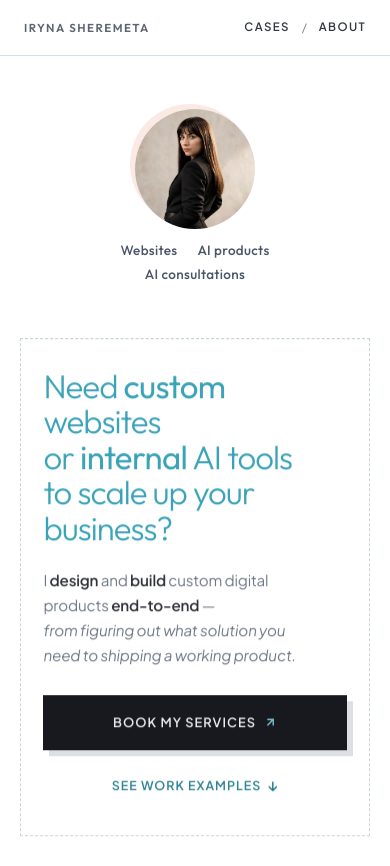
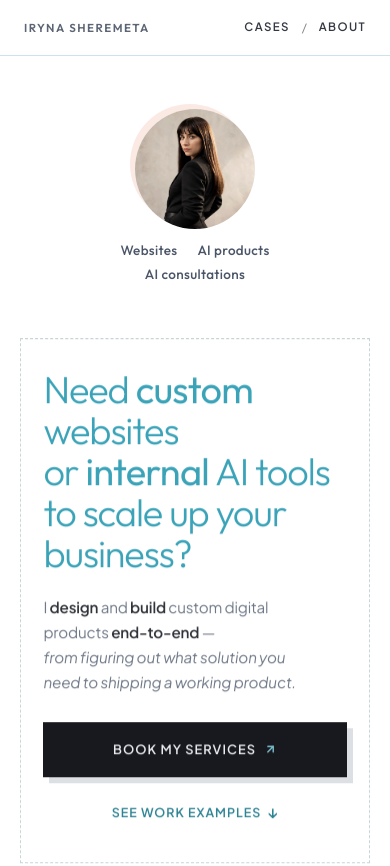
Before and after one commit to Irene2828/porfoliojuly, a Next.js app: page / in a window 390 px wide. Shown: the top 866 px of the page. Built offline with nearby package versions, Linux system fonts and the light colour scheme; no server answers; the database is empty.

Commit message:
style(mobile): increase hero headline size by 15%

```diff
--- a/src/app/index.css
+++ b/src/app/index.css
@@ -428,7 +428,7 @@ h1, h2, h3, h4, h5, h6 {
   .v2-theme .hero-statement,
   .v2-theme .hero-name-group .hero-text h1 {
     font-family: var(--font-heading) !important;
-    font-size: clamp(33px, 7.7vw, 36.96px) !important; /* +10% larger on mobile */
+    font-size: clamp(38px, 8.85vw, 42.5px) !important; /* +15% larger on mobile */
     font-weight: 300 !important;
     letter-spacing: -0.03em !important;
     line-height: 1.18 !important;
```
